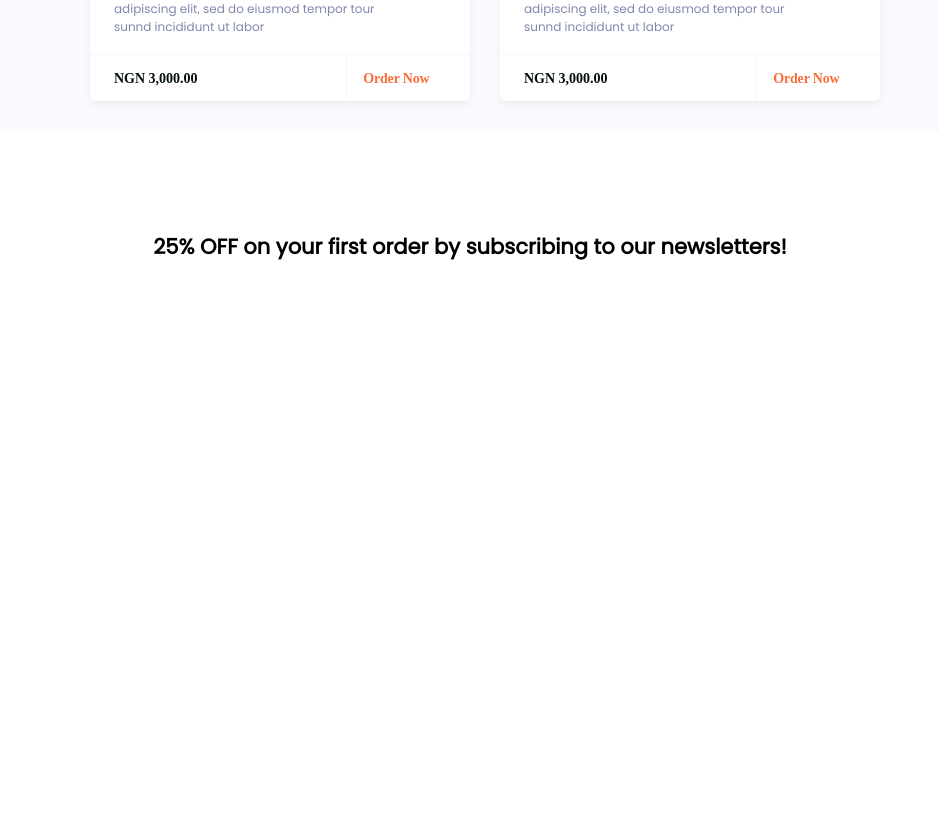
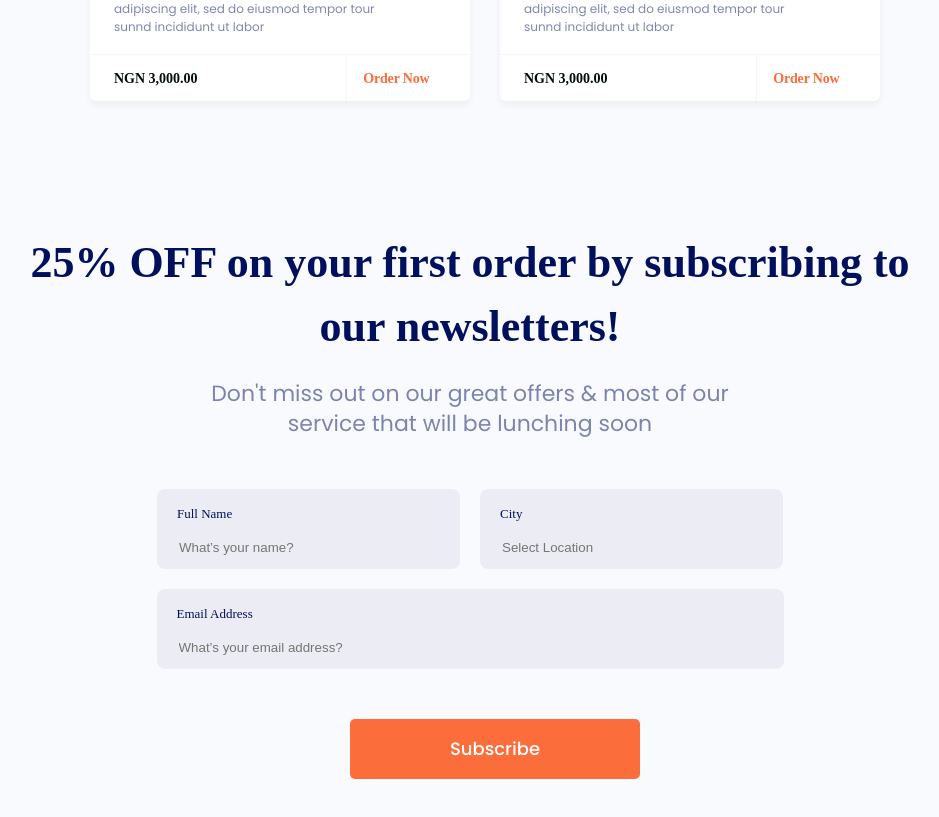
Before and after one commit to zheey/delivrables, a React (Create React App) app: page / in a window 1280 px wide. Shown: the part 1684-2501 px from the top of the page, without its empty margins (170-1109 px from the left). Before the commit the page ends 2046 px from the top, so only its background shows below. Built offline with nearby package versions, Linux system fonts and the light colour scheme; a web font is replaced by a local one.

Commit message:
added subscribe section

```diff
--- /dev/null
+++ b/src/components/common/InputWrapper.tsx
@@ -0,0 +1,10 @@
+import React, { FC } from 'react';
+import { IInputWrapper } from '../../interfaces/componentProps';
+
+const InputWrapper: FC<IInputWrapper> = ({ children, className='' }) => (
+    <div className={`input-wrapper ${className}`}>
+        { children }
+    </div>
+);
+
+export default InputWrapper;
--- a/src/components/landing-page/SubcribeSection.tsx
+++ b/src/components/landing-page/SubcribeSection.tsx
@@ -1,11 +1,29 @@
 import React, { FC } from 'react';
-import { TextHeader } from '../common/Text';
+import { TextHeader, TextPargraph } from '../common/Text';
+import InputWrapper from '../common/InputWrapper';
+import { PrimaryButton } from '../common/Button';
 
 const SubscribeSection: FC = () => {
     return(
         <div className="subscribe-section">
             <TextHeader content="25% OFF on your first order by subscribing to our newsletters!"/>
+            <TextPargraph content="Don't miss out on our great offers & most of our service that will be lunching soon"/>
 
+            <div className="input-div">
+                <InputWrapper>
+                    <TextHeader content="Full Name"/>
+                    <input placeholder="What’s your name?"/>
+                </InputWrapper>
+                <InputWrapper className="left-20">
+                    <TextHeader content="City"/>
+                    <input placeholder="Select Location"/>
+                </InputWrapper>
+            </div>
+            <InputWrapper className="width-long">
+                    <TextHeader content="Email Address"/>
+                    <input placeholder="What’s your email address?"/>
+            </InputWrapper>
+            <PrimaryButton label="Subscribe"/>
         </div>
     )
 };
--- a/src/styles/index.scss
+++ b/src/styles/index.scss
@@ -240,4 +240,76 @@ code {
 .subscribe-section{
   @extend %both-padding-100;
   @extend %flex-center-center;
+  flex-direction: column;
+  @extend %bg-gray;
+
+  .button{
+    height: 60px;
+    width: 290px;
+    @extend %color-white;
+    @extend %font-18;
+  }
+
+  .header{
+    @extend %font-44;
+    @extend %font-semi-bold;
+    @extend %color-primary;
+    line-height: 64px;
+    @extend %no-letter-spacing;
+    width: 906px;
+    @extend %text-center;
+    @extend %margin-bottom-20;
+  }
+  .paragraph{
+    @extend %color-primary;
+    @extend %font-22;
+    opacity: 0.5;
+    line-height: 30px;
+    width: 556px;
+    @extend %text-center;
+    @extend %margin-bottom-50;
+  }
 }
+
+.input-wrapper{
+  width: 263px;
+  height: 50px;
+  border-radius: 8px;
+  background: rgba(0, 12, 66, 0.05);
+  @extend %both-padding-20;
+
+  input{
+    border: none;
+    background: transparent;
+    width: inherit;
+  }
+
+  input:focus{
+    outline: none;
+    border-bottom: 1px solid rgba(0, 0, 0, 0.1);
+  }
+
+  .header{
+    line-height: 20px;
+    font-weight: 400;
+    @extend %color-primary;
+    @extend %font-13;
+    width: inherit;
+    @extend %text-left;
+    margin-bottom: 10px !important;
+  }
+}
+
+.left-20{
+  @extend  %margin-left-20;
+}
+
+.input-div{
+  @extend %flex-start;
+  @extend %margin-bottom-20;
+}
+
+.width-long{
+  width: 587px;
+  @extend %margin-bottom-50;
+}
--- a/src/styles/variables.scss
+++ b/src/styles/variables.scss
@@ -127,10 +127,21 @@
     margin-bottom: 5px !important;
 }
 
+%margin-bottom-10{
+    margin-bottom: 10px !important;
+}
+
+%margin-bottom-20{
+    margin-bottom: 20px !important;
+}
+
 %margin-bottom-30{
     margin-bottom: 30px !important;
 }
 
+%margin-bottom-50{
+    margin-bottom: 50px !important;
+}
 
 %no-letter-spacing{
     letter-spacing: 0;
@@ -140,8 +151,16 @@
     font-size: 54px !important;
 }
 
+%font-44{
+    font-size: 44px !important;
+}
+
 %font-32{
     font-size: 32px !important;
+}
+
+%font-22 {
+    font-size: 22px !important;
 }
 
 %font-21 {
@@ -152,8 +171,16 @@
     font-size: 20px !important;
 }
 
+%font-18 {
+    font-size: 18px !important;
+}
+
 %font-16 {
     font-size: 16px !important;
+}
+
+%font-13 {
+    font-size: 13px !important;
 }
 
 %font-12 {
@@ -171,6 +198,10 @@
     padding: 100px 0;
 }
 
+%both-padding-20{
+    padding: 15px 20px;
+}
+
 %both-margin-30{
     margin: 0 30px;
 }
@@ -186,3 +217,11 @@
 %height-inherit{
     height: inherit;
 }
+
+%text-center{
+    text-align: center;
+}
+
+%text-left{
+    text-align: left;
+}
```
Also changed, not shown: src/interfaces/componentProps.tsx (+7 -0 lines).
